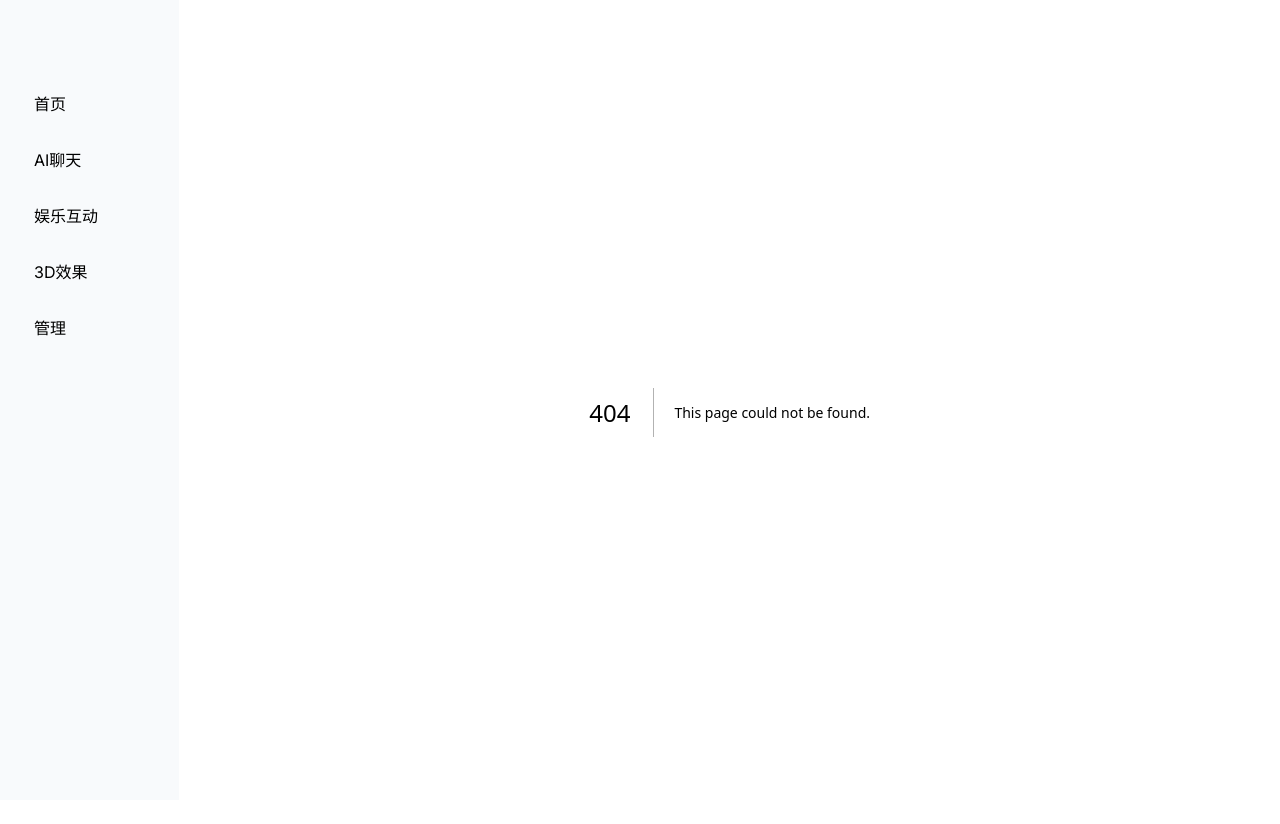
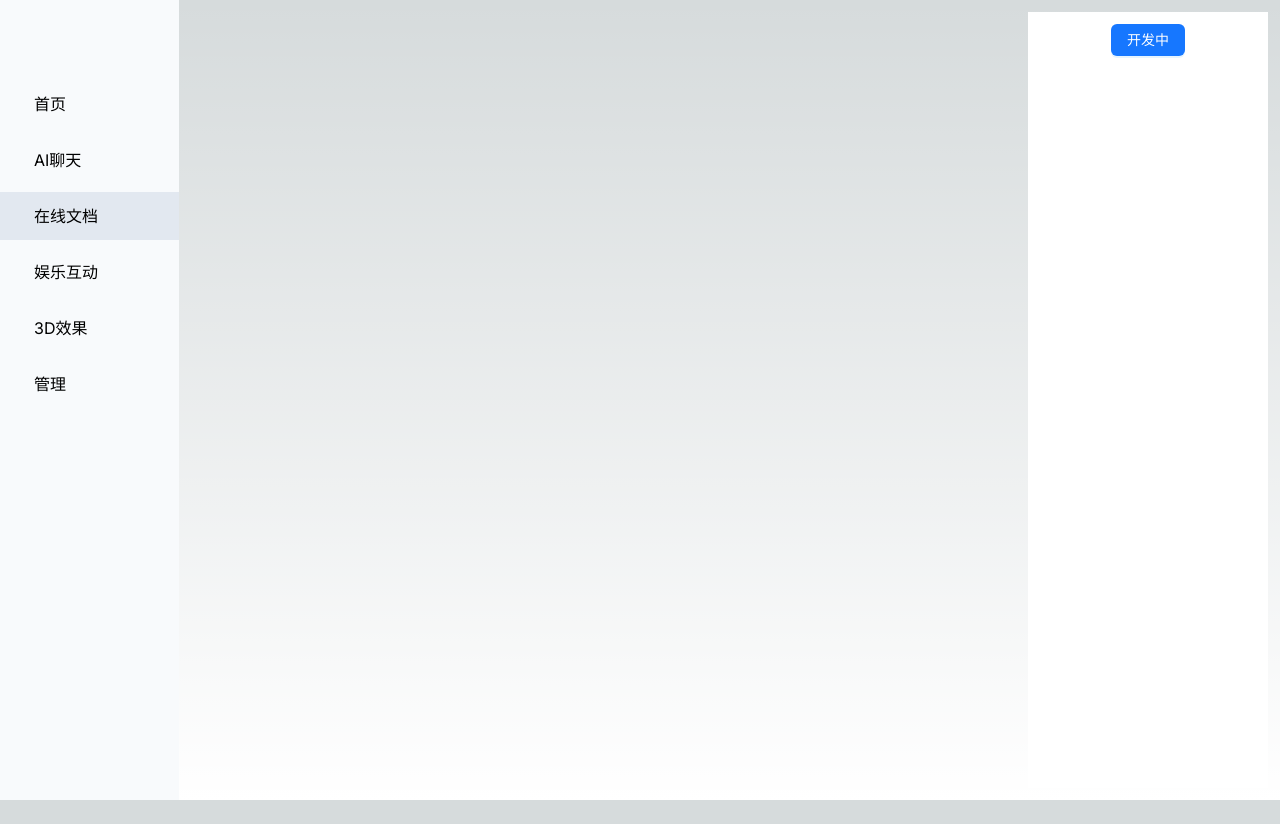
Before and after one commit to wisonxiang/vson-web, a Next.js app: page /word in a window 1280 px wide. Before the commit this address had no page. After the commit the page ends 800 px from the top, so only its background shows below. Built offline with nearby package versions, Linux system fonts and the light colour scheme; a small style sheet from the web is missing.

Commit message:
在线文档

```diff
--- a/package.json
+++ b/package.json
@@ -10,6 +10,7 @@
   },
   "dependencies": {
     "@microsoft/fetch-event-source": "^2.0.1",
+    "@onlyoffice/document-editor-react": "^1.5.1",
     "antd": "^5.21.1",
     "next": "14.2.7",
     "react": "^18",
--- /dev/null
+++ b/src/app/word/onlyword.tsx
@@ -0,0 +1,67 @@
+'use client';
+import { useEffect,useRef } from "react";
+import styles from './word.module.scss'
+
+declare global {
+  interface Window {
+    DocsAPI: any;
+  }
+}
+
+export default function Onlyword({docUrl}:any) {
+  const config = {
+    document: {
+      fileType: "docx",
+      key: 'abcdefghijk',
+      title: "在线文档.docx",
+      url: docUrl ?? "https://cdn.vson.top/pc/only.docx",
+    },
+    documentType: "word",
+    type:"desktop",
+    width: '100%',
+    height: '100%',
+    editorConfig: {
+      lang:'zh',
+      user: {
+        group: undefined, id: 'admin', name: '文城'
+      },
+      customization: {
+        spellcheck: false,
+      },
+      mode: 'edit',
+    },
+    events: {
+      onDocumentReady,
+    }
+  }
+
+function onDocumentReady() {
+  console.log('ready');
+}
+
+const docEditor = useRef<any>()
+function handleLoad() {
+  docEditor.current = new window.DocsAPI.DocEditor('iframeEditor', config);
+}
+
+
+useEffect(() => {
+  const script = document.createElement('script');
+  script.src = "http://vson.top:8088/web-apps/apps/api/documents/api.js";
+  script.async = true;
+  script.onload = () => {
+    handleLoad()
+  }
+  document.body.appendChild(script);
+  return () => {
+    document.body.removeChild(script);
+    docEditor.current && docEditor.current.destroyEditor();
+    docEditor.current = null
+  }
+}, []);
+
+  return <div className={styles['doc-wrap']}>
+    <div id="iframeEditor"></div>
+  </div>
+
+}
--- /dev/null
+++ b/src/app/word/page.tsx
@@ -0,0 +1,33 @@
+'use client';
+import styles from './word.module.scss'
+import { Button, Upload } from 'antd'
+import Onlyword from "./onlyword"
+import { useState, useEffect } from 'react';
+
+export default function Word() {
+  const [loading, setLoading] = useState(false)
+  const [docUrl, setDocUrl] = useState<string|undefined>()
+  function handleUpload(file: any) {
+    // let blob = new Blob([file], {
+    //   type: `${file.type};charset=utf-8`,
+    // });
+    // const url = URL.createObjectURL(blob);
+    // setLoading(true)
+    // setDocUrl(url)
+  }
+
+  // useEffect(() => {
+  //   setLoading(false)
+  // }, [docUrl])
+
+  return <div className={styles['page-wrap']}>
+    {
+      loading ? <div className={styles['doc-wrap']}></div> : <Onlyword docUrl={docUrl} />
+    }
+    <div className={styles['page-right']}>
+      <Upload beforeUpload={handleUpload}>
+        <Button type="primary">开发中</Button>
+      </Upload>
+    </div>
+  </div>
+}
--- /dev/null
+++ b/src/app/word/word.module.scss
@@ -0,0 +1,19 @@
+.page-wrap{
+  width: 100%;
+  height: calc(100vh - 24px);
+  display: flex;
+  .page-right{
+    width: 240px;
+    height: 100%;
+    background-color: var(--page-bg);
+    display: flex;
+    flex-direction: column;
+    align-items: center;
+    padding: 12px;
+    flex-shrink: 0;
+  }
+  .doc-wrap{
+    flex: 1;
+    height: 100%;
+  }
+}
--- a/src/components/sidebar/index.tsx
+++ b/src/components/sidebar/index.tsx
@@ -6,7 +6,7 @@ import styles from './index.module.scss'
 import { useRouter,usePathname } from 'next/navigation';
 
 export default function Sidebar() {
-  const menus = [{ label: "首页", icon: 'icon-shouye', color: '#0891b2', path: '/' }, { label: "AI聊天", icon: 'icon-duihua', color: '#22c55e', path: '/aichat' }, { label: "娱乐互动", icon: 'icon-hudong', color: '#f87171', path: '/webrtc' }, { label: "3D效果", icon: 'icon-3D', color: '#eab308', path: '/three' }, { label: "管理", icon: 'icon-shezhi', color: '#4ade80', path: 'https://www.baidu.com',link:true }]
+  const menus = [{ label: "首页", icon: 'icon-shouye', color: '#0891b2', path: '/' }, { label: "AI聊天", icon: 'icon-duihua', color: '#22c55e', path: '/aichat' }, { label: "在线文档", icon: 'icon-3D', color: '#eab308', path: '/word' },{ label: "娱乐互动", icon: 'icon-hudong', color: '#f87171', path: '/webrtc' }, { label: "3D效果", icon: 'icon-3D', color: '#eab308', path: '/three' }, { label: "管理", icon: 'icon-shezhi', color: '#4ade80', path: 'https://www.baidu.com',link:true }]
 
   const pathname = usePathname()
   const index = menus.findIndex(item=>item.path === pathname)
```
Also changed, not shown: 2 other files (tests, documents, lock files or other folders).
